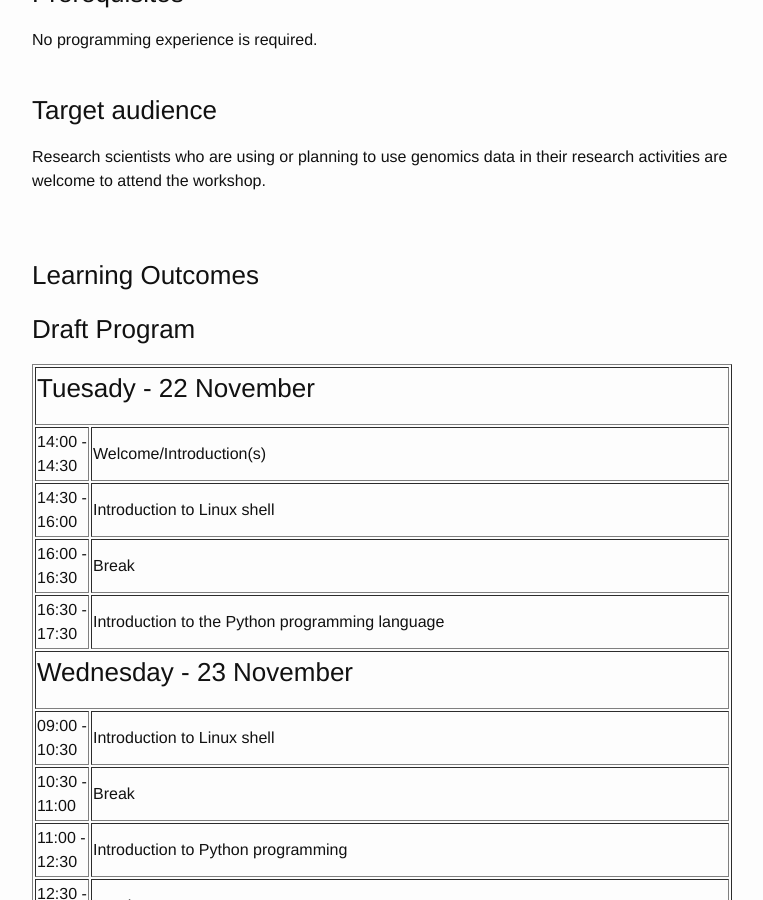
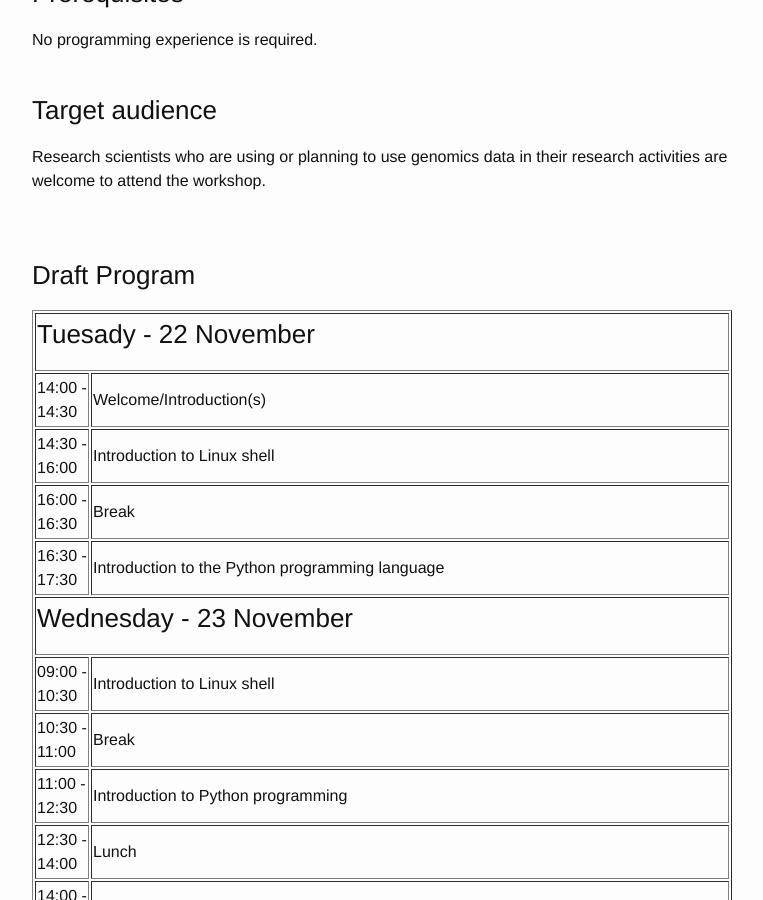
Before and after one commit to ELIXIR-IIB-training/website, a Jekyll site: the page built from _posts/2022-11-22-School_Python_genomics_Basic_module.md, in a window 1280 px wide and 900 px high, scrolled down 2374 px. Shown: the whole window, without its empty margins (238-1001 px from the left). Built offline with Jekyll 4.4.1, drawn with Linux system fonts in a browser that asks for light colours.

Commit message:
Coomented Learning Outcomes

```diff
--- a/_posts/2022-11-22-School_Python_genomics_Basic_module.md
+++ b/_posts/2022-11-22-School_Python_genomics_Basic_module.md
@@ -104,7 +104,7 @@ Research scientists who are using or planning to use genomics data in their rese
 <br>
 <br>
 
-### Learning Outcomes
+<!-- ### Learning Outcomes -->
 
 
 ### Draft Program
```
